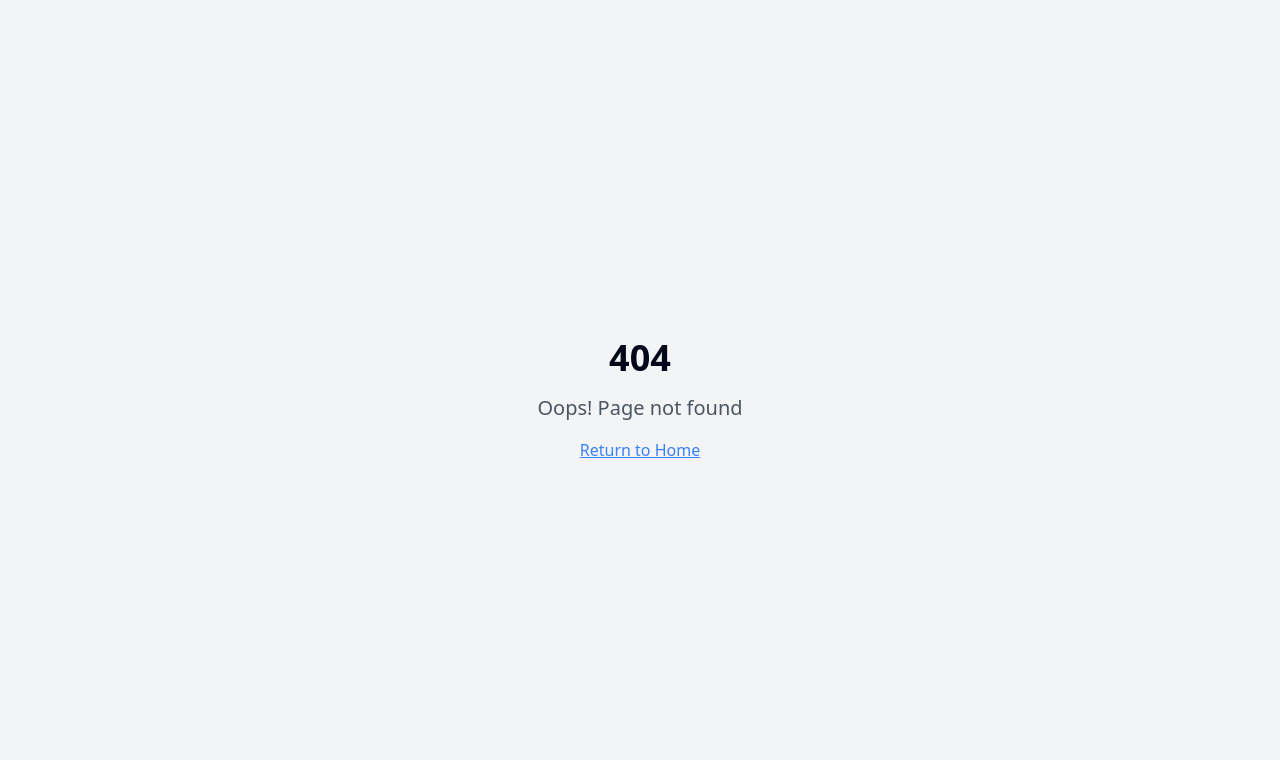
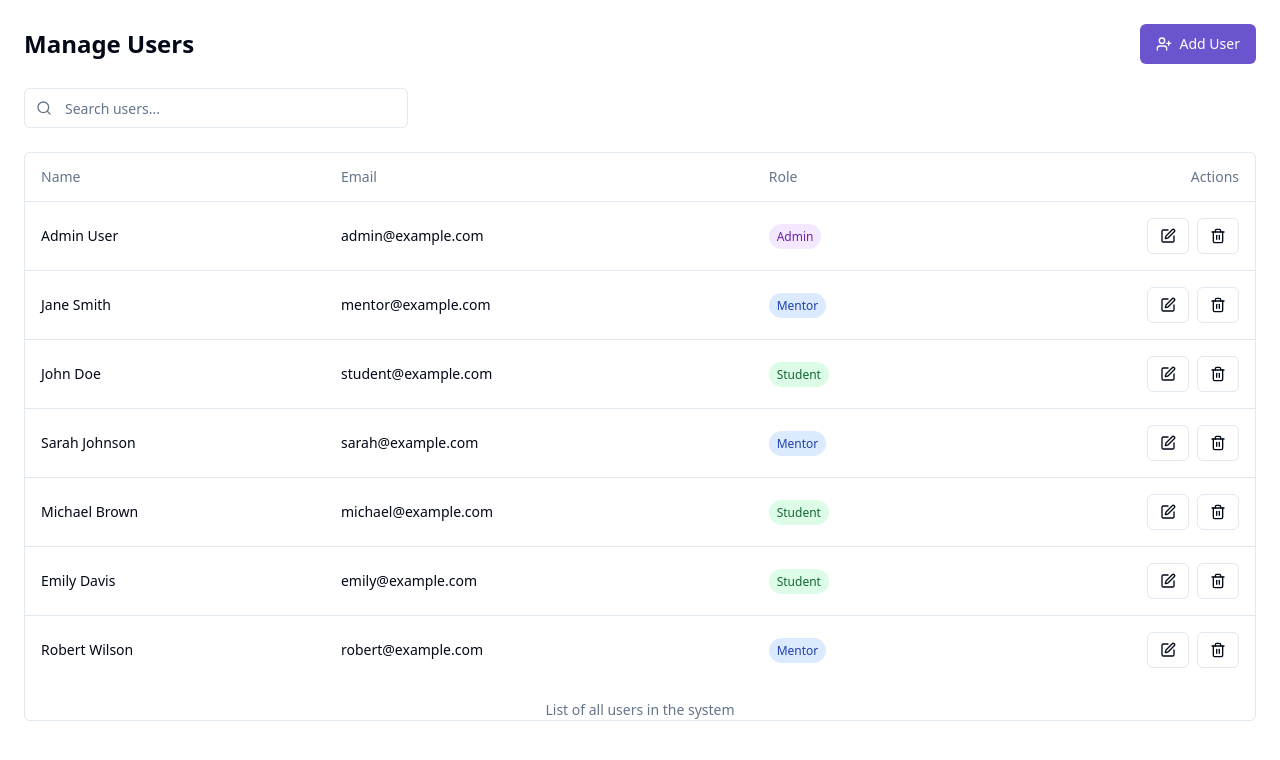
Before and after one commit to DipanshuShaw/mentor-link-connect, a React (Vite) app: page /users in a window 1280 px wide. Before the commit this address had no page. Shown: the top 760 px of the page. Built offline with nearby package versions, Linux system fonts and the light colour scheme; sample sign-in values are in the browser's storage.

Commit message:
feat: Create manage users page

```diff
--- a/src/App.tsx
+++ b/src/App.tsx
@@ -11,6 +11,7 @@ import Login from "./pages/Auth/Login";
 import Register from "./pages/Auth/Register";
 import Unauthorized from "./pages/Auth/Unauthorized";
 import Dashboard from "./pages/Dashboard/Dashboard";
+import ManageUsers from "./pages/Users/ManageUsers";
 import NotFound from "./pages/NotFound";
 
 const queryClient = new QueryClient();
@@ -45,6 +46,14 @@ const App = () => (
                 </ProtectedRoute>
               }
             />
+            <Route
+              path="/users"
+              element={
+                <ProtectedRoute allowedRoles={["admin"]}>
+                  <ManageUsers />
+                </ProtectedRoute>
+              }
+            />
 
             {/* Catch-all route */}
             <Route path="*" element={<NotFound />} />
--- /dev/null
+++ b/src/pages/Users/ManageUsers.tsx
@@ -0,0 +1,148 @@
+
+import { useState } from "react";
+import { useQuery } from "@tanstack/react-query";
+import { User } from "@/contexts/AuthContext";
+import { getUsers } from "@/services/api";
+import { Button } from "@/components/ui/button";
+import { Input } from "@/components/ui/input";
+import {
+  Table,
+  TableBody,
+  TableCaption,
+  TableCell,
+  TableHead,
+  TableHeader,
+  TableRow,
+} from "@/components/ui/table";
+import { Search, Edit, Trash2, UserPlus } from "lucide-react";
+import { toast } from "sonner";
+
+const ManageUsers = () => {
+  const [searchTerm, setSearchTerm] = useState("");
+
+  const { data: usersResponse, isLoading, error } = useQuery({
+    queryKey: ["users"],
+    queryFn: getUsers
+  });
+
+  const users = usersResponse?.data || [];
+
+  // Filter users based on search term
+  const filteredUsers = users.filter(
+    (user) =>
+      user.name.toLowerCase().includes(searchTerm.toLowerCase()) ||
+      user.email.toLowerCase().includes(searchTerm.toLowerCase()) ||
+      user.role.toLowerCase().includes(searchTerm.toLowerCase())
+  );
+
+  const handleEditUser = (user: User) => {
+    toast.info(`Edit user functionality for ${user.name} will be implemented soon`);
+  };
+
+  const handleDeleteUser = (user: User) => {
+    toast.info(`Delete user functionality for ${user.name} will be implemented soon`);
+  };
+
+  const handleAddUser = () => {
+    toast.info("Add user functionality will be implemented soon");
+  };
+
+  if (isLoading) {
+    return (
+      <div className="flex h-full items-center justify-center p-6">
+        <p>Loading users...</p>
+      </div>
+    );
+  }
+
+  if (error) {
+    return (
+      <div className="flex h-full items-center justify-center p-6">
+        <p className="text-red-500">Error loading users</p>
+      </div>
+    );
+  }
+
+  return (
+    <div className="p-6 space-y-6">
+      <div className="flex justify-between items-center">
+        <h1 className="text-2xl font-bold">Manage Users</h1>
+        <Button onClick={handleAddUser} className="flex items-center gap-2">
+          <UserPlus className="h-4 w-4" />
+          <span>Add User</span>
+        </Button>
+      </div>
+
+      <div className="relative mb-4 max-w-sm">
+        <Search className="absolute left-3 top-1/2 h-4 w-4 -translate-y-1/2 text-muted-foreground" />
+        <Input
+          placeholder="Search users..."
+          value={searchTerm}
+          onChange={(e) => setSearchTerm(e.target.value)}
+          className="pl-10"
+        />
+      </div>
+
+      <div className="border rounded-md">
+        <Table>
+          <TableCaption>List of all users in the system</TableCaption>
+          <TableHeader>
+            <TableRow>
+              <TableHead>Name</TableHead>
+              <TableHead>Email</TableHead>
+              <TableHead>Role</TableHead>
+              <TableHead className="text-right">Actions</TableHead>
+            </TableRow>
+          </TableHeader>
+          <TableBody>
+            {filteredUsers.length > 0 ? (
+              filteredUsers.map((user) => (
+                <TableRow key={user.id}>
+                  <TableCell className="font-medium">{user.name}</TableCell>
+                  <TableCell>{user.email}</TableCell>
+                  <TableCell>
+                    <span className={`px-2 py-1 rounded-full text-xs font-medium ${
+                      user.role === "admin"
+                        ? "bg-purple-100 text-purple-800"
+                        : user.role === "mentor"
+                          ? "bg-blue-100 text-blue-800"
+                          : "bg-green-100 text-green-800"
+                    }`}>
+                      {user.role.charAt(0).toUpperCase() + user.role.slice(1)}
+                    </span>
+                  </TableCell>
+                  <TableCell className="text-right">
+                    <div className="flex justify-end gap-2">
+                      <Button
+                        variant="outline"
+                        size="sm"
+                        onClick={() => handleEditUser(user)}
+                      >
+                        <Edit className="h-4 w-4" />
+                      </Button>
+                      <Button
+                        variant="outline"
+                        size="sm"
+                        onClick={() => handleDeleteUser(user)}
+                      >
+                        <Trash2 className="h-4 w-4" />
+                      </Button>
+                    </div>
+                  </TableCell>
+                </TableRow>
+              ))
+            ) : (
+              <TableRow>
+                <TableCell colSpan={4} className="h-24 text-center">
+                  No users found
+                </TableCell>
+              </TableRow>
+            )}
+          </TableBody>
+        </Table>
+      </div>
+    </div>
+  );
+};
+
+export default ManageUsers;
```
